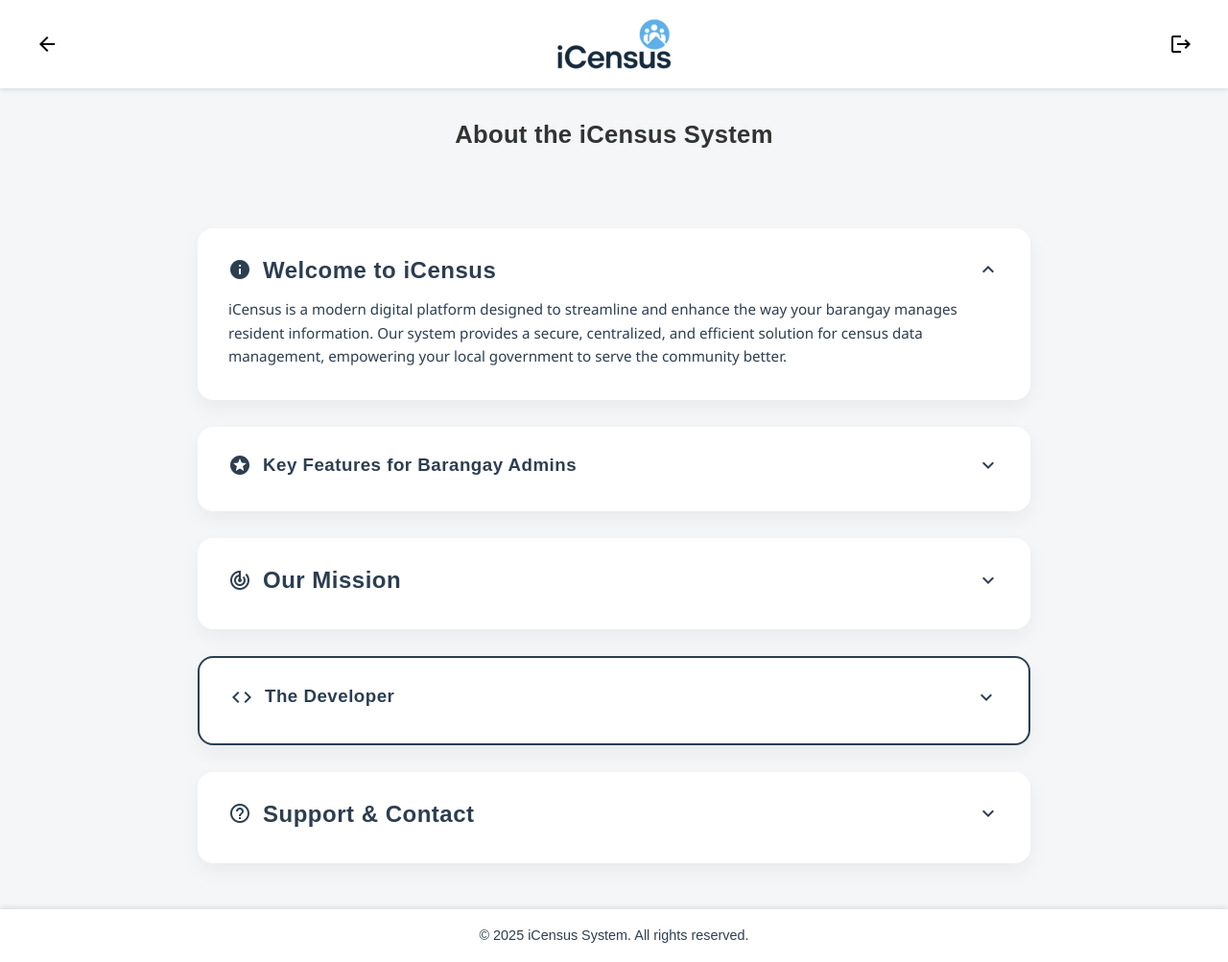
After one commit to benison2k/iCensus-ent, a PHP site: page /app/views/about/index.php in a window 1280 px wide. The commit adds this page. Shown: the whole page at 96% size. Run offline with PHP 8.4, Linux system fonts and the light colour scheme; the template is opened without the code that fills it, so the values that code supplies are empty.

Commit message:
feature (about page)
- new about page design and content

```diff
--- /dev/null
+++ b/app/views/about/index.php
@@ -0,0 +1,106 @@
+<!DOCTYPE html>
+<html lang="en">
+<head>
+    <meta charset="UTF-8">
+    <meta name="viewport" content="width=device-width, initial-scale=1.0">
+    <title>About iCensus</title>
+    <?php $base_url = '/iCensus-ent/public'; ?>
+    <link rel="stylesheet" href="<?= $base_url ?>/assets/css/style.css">
+    <link rel="stylesheet" href="<?= $base_url ?>/assets/css/about.css">
+    <link href="https://fonts.googleapis.com/icon?family=Material+Icons" rel="stylesheet">
+</head>
+<body class="<?= $theme === 'dark' ? 'dark-mode' : 'light-mode' ?>">
+
+    <?php include __DIR__ . '/../components/header.php'; ?>
+
+    <div class="welcome">
+        <h2>About the iCensus System</h2>
+    </div>
+
+    <main class="about-page">
+        <div class="about-card" id="card-intro">
+            <div class="about-header">
+                <span class="material-icons about-icon">info</span>
+                <h2>Welcome to iCensus</h2>
+                <span class="material-icons chevron">expand_more</span>
+            </div>
+            <div class="about-content">
+                <p>iCensus is a modern digital platform designed to streamline and enhance the way your barangay manages resident information. Our system provides a secure, centralized, and efficient solution for census data management, empowering your local government to serve the community better.</p>
+            </div>
+        </div>
+
+        <div class="about-card" id="card-features">
+            <div class="about-header">
+                <span class="material-icons about-icon">stars</span>
+                <h3>Key Features for Barangay Admins</h3>
+                <span class="material-icons chevron">expand_more</span>
+            </div>
+            <div class="about-content">
+                <ul>
+                    <li><strong>Resident Management:</strong> Add, view, search, and update resident profiles with an intuitive and comprehensive interface.</li>
+                    <li><strong>Powerful Analytics:</strong> Instantly generate insightful reports and visualize demographic data with a customizable dashboard to aid in evidence-based governance.</li>
+                    <li><strong>Role-Based Access Control:</strong> Ensure data security and integrity by managing user accounts and assigning specific roles (Admin, Encoder) with distinct permissions.</li>
+                    <li><strong>System Configuration:</strong> Customize system settings, manage your personal profile, and maintain the application to suit your barangay's needs.</li>
+                </ul>
+            </div>
+        </div>
+
+        <div class="about-card" id="card-mission">
+            <div class="about-header">
+                <span class="material-icons about-icon">track_changes</span>
+                <h2>Our Mission</h2>
+                <span class="material-icons chevron">expand_more</span>
+            </div>
+            <div class="about-content">
+                <p>Our mission is to empower local government units with the technology to build better-informed, more responsive, and well-organized communities. By digitizing the census process, we aim to provide barangay officials with the accurate data they need for effective planning, resource allocation, and public service.</p>
+            </div>
+        </div>
+
+        <div class="about-card developer-card" id="card-dev">
+            <div class="about-header">
+                <span class="material-icons about-icon">code</span>
+                <h3>The Developer</h3>
+                <span class="material-icons chevron">expand_more</span>
+            </div>
+            <div class="about-content">
+                <p>iCensus was developed by a passionate individual dedicated to using technology for community development. The system is a product of careful planning, design, and a commitment to creating a tool that is both powerful and user-friendly for barangay officials.</p>
+            </div>
+        </div>
+
+        <div class="about-card" id="card-contact">
+            <div class="about-header">
+                <span class="material-icons about-icon">help_outline</span>
+                <h2>Support & Contact</h2>
+                <span class="material-icons chevron">expand_more</span>
+            </div>
+            <div class="about-content">
+                <p>If you encounter any issues, have questions, or need assistance with the iCensus system, please do not hesitate to reach out to the system administrator or the developer for support.</p>
+            </div>
+        </div>
+    </main>
+
+    <?php include __DIR__ . '/../components/footer.php'; ?>
+
+    <script>
+        document.addEventListener('DOMContentLoaded', function() {
+            const cards = document.querySelectorAll('.about-card');
+
+            cards.forEach(card => {
+                const header = card.querySelector('.about-header');
+                header.addEventListener('click', () => {
+                    card.classList.toggle('active');
+                    const chevron = header.querySelector('.chevron');
+                    chevron.classList.toggle('rotated');
+                });
+            });
+
+            // Automatically open the first card
+            const firstCard = document.getElementById('card-intro');
+            if(firstCard) {
+                firstCard.classList.add('active');
+                firstCard.querySelector('.chevron').classList.add('rotated');
+            }
+        });
+    </script>
+</body>
+</html>
```
Also changed, not shown: public/assets/css/about.css.
